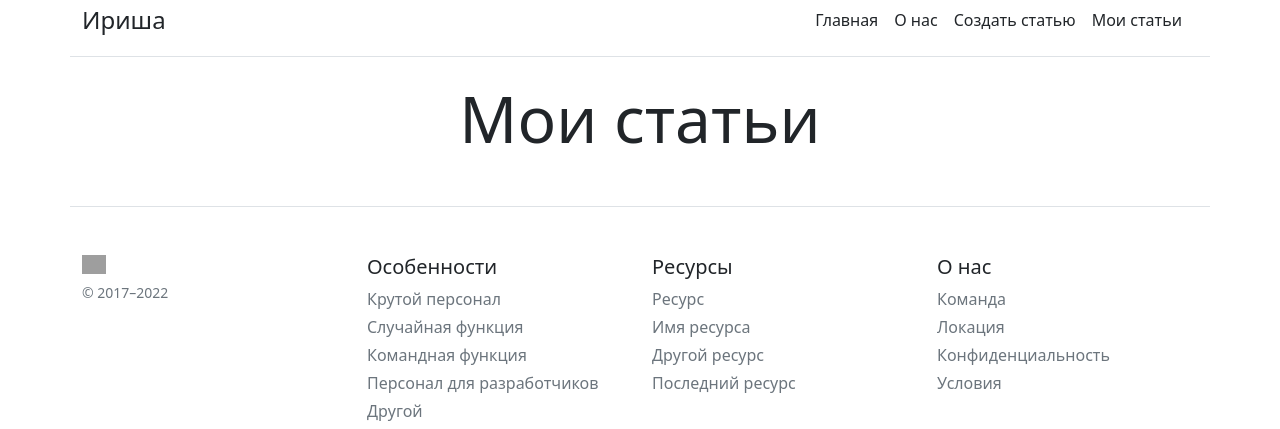
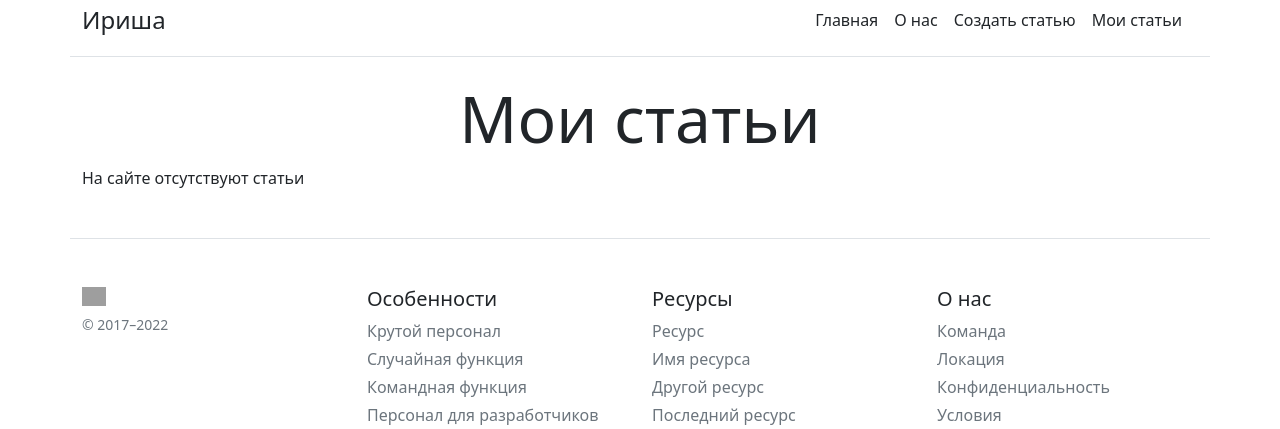
Before and after one commit to kostevich/ArticlesWebsite, a Flask app: page /watch_articles in a window 1280 px wide. Shown: the top 429 px of the page. Run offline with Flask 3, Linux system fonts and the light colour scheme; grey boxes are pictures that could not be loaded.

Commit message:
New: output information if articles is empty

```diff
--- a/templates/watch_articles.html
+++ b/templates/watch_articles.html
@@ -9,6 +9,7 @@
     <div class="jumbotron jumbotron-fluid">
         <center><h1 class="display-3">Мои статьи</h1></center>
     </div>
+    {% if articles| length>0 %}
     {% for el in articles %}
     <div class="card">
         <div class="card-body">
@@ -20,5 +21,8 @@
     <br>
     <br>
     {% endfor %}
+    {% else %}
+    <p>На сайте отсутcтвуют статьи</p>
+    {% endif %}
 </div>
 {% endblock %}
```
